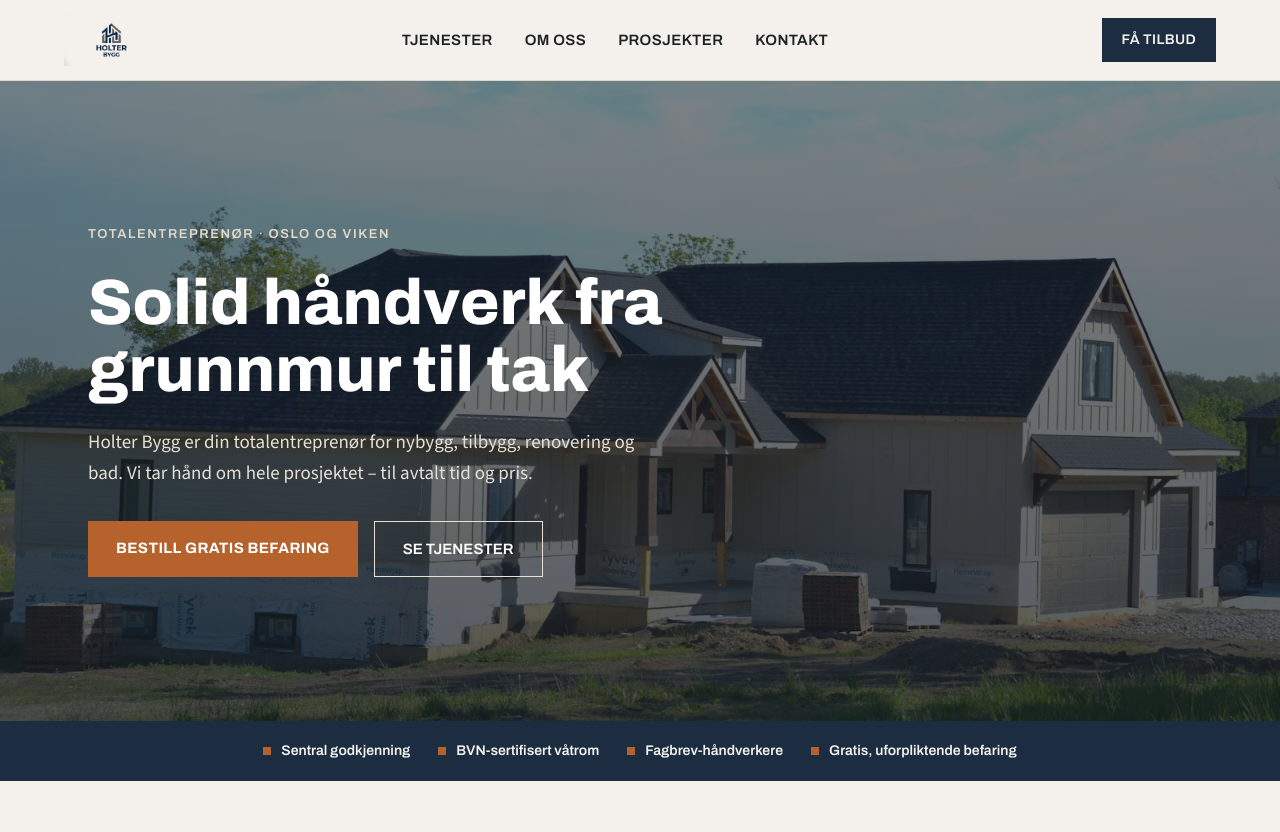
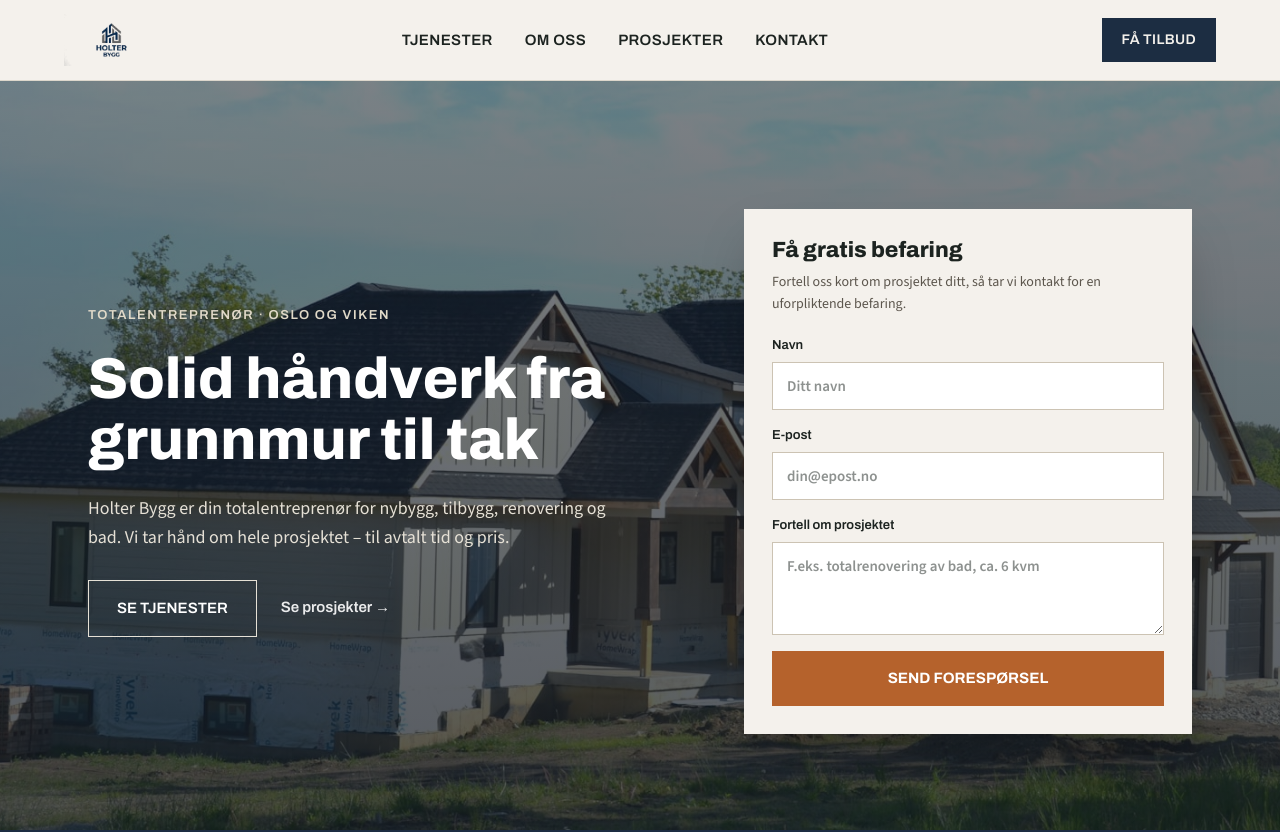
Before and after one commit to LeonardHolter/holterbygg.no, a Next.js app: page / in a window 1280 px wide. Shown: the top 832 px of the page. Built offline with nearby package versions, Linux system fonts and the light colour scheme; no server answers.

Commit message:
Add lead-capture contact form beside the hero headline

```diff
--- a/src/components/ContactForm.tsx
+++ b/src/components/ContactForm.tsx
@@ -5,7 +5,17 @@ import { trackFormSubmit } from "@/lib/gtag";
 
 type Status = "idle" | "loading" | "success" | "error";
 
-export default function ContactForm() {
+type ContactFormProps = {
+  title?: string;
+  description?: string;
+  compact?: boolean;
+};
+
+export default function ContactForm({
+  title,
+  description,
+  compact = false,
+}: ContactFormProps) {
   const [status, setStatus] = useState<Status>("idle");
   const [error, setError] = useState<string | null>(null);
 
@@ -46,7 +56,24 @@ export default function ContactForm() {
   }
 
   return (
-    <form className="flex flex-col gap-4 bg-cream p-9" onSubmit={handleSubmit}>
+    <form
+      className={`flex flex-col gap-4 bg-cream ${compact ? "p-6 sm:p-7" : "p-9"}`}
+      onSubmit={handleSubmit}
+    >
+      {(title || description) && (
+        <div className="mb-1">
+          {title && (
+            <p className="font-heading text-[22px] font-extrabold leading-tight text-ink">
+              {title}
+            </p>
+          )}
+          {description && (
+            <p className="mt-1.5 text-[14px] leading-relaxed text-stone">
+              {description}
+            </p>
+          )}
+        </div>
+      )}
       <label className="flex flex-col gap-1.5 font-heading text-[13px] font-semibold text-ink">
         Navn
         <input
@@ -71,7 +98,7 @@ export default function ContactForm() {
         Fortell om prosjektet
         <textarea
           name="message"
-          rows={4}
+          rows={compact ? 3 : 4}
           required
           placeholder="F.eks. totalrenovering av bad, ca. 6 kvm"
           className="resize-y border border-[#ccc3b3] bg-white px-3.5 py-3 font-sans text-[15px]"
--- a/src/components/Hero.tsx
+++ b/src/components/Hero.tsx
@@ -1,8 +1,9 @@
 import Image from "next/image";
+import ContactForm from "./ContactForm";
 
 export default function Hero() {
   return (
-    <section id="top" className="relative grid min-h-[640px] grid-cols-1">
+    <section id="top" className="relative min-h-[640px]">
       <div className="absolute inset-0">
         <Image
           src="/images/hero.jpg"
@@ -14,30 +15,39 @@ export default function Hero() {
         />
         <div className="absolute inset-0 bg-linear-to-b from-[rgba(20,26,34,0.55)] to-[rgba(20,26,34,0.72)]" />
       </div>
-      <div className="animate-fade-up relative mx-auto flex w-full max-w-6xl flex-col items-start gap-6 px-6 pb-24 pt-36">
+      <div className="relative mx-auto grid w-full max-w-6xl grid-cols-1 items-center gap-10 px-6 pb-20 pt-28 lg:grid-cols-2 lg:gap-16 lg:pb-24 lg:pt-32">
+        <div className="animate-fade-up flex flex-col items-start gap-6">
           <span className="font-heading text-[13px] font-semibold tracking-[0.12em] text-[#e0d9c8]">
             TOTALENTREPRENØR · OSLO OG VIKEN
           </span>
-        <h1 className="max-w-3xl text-[clamp(36px,5.5vw,64px)] font-extrabold leading-[1.05] text-white font-heading text-balance">
+          <h1 className="max-w-2xl text-[clamp(34px,4.5vw,58px)] font-extrabold leading-[1.05] text-white font-heading text-balance">
             Solid håndverk fra grunnmur til tak
           </h1>
-        <p className="max-w-xl text-[19px] leading-relaxed text-[#e6e1d6]">
+          <p className="max-w-xl text-[18px] leading-relaxed text-[#e6e1d6]">
             Holter Bygg er din totalentreprenør for nybygg, tilbygg, renovering
             og bad. Vi tar hånd om hele prosjektet – til avtalt tid og pris.
           </p>
-        <div className="mt-2 flex flex-wrap gap-4">
-          <a
-            href="#kontakt"
-            className="bg-rust px-7 py-4 font-heading text-[15px] font-bold tracking-wide text-white transition-colors hover:bg-rust-hover"
-          >
-            BESTILL GRATIS BEFARING
-          </a>
+          <div className="mt-1 flex flex-wrap gap-4">
             <a
               href="#tjenester"
               className="border-[1.5px] border-[#e6e1d6] px-7 py-4 font-heading text-[15px] font-semibold text-white transition-colors hover:bg-white/10"
             >
               SE TJENESTER
             </a>
+            <a
+              href="#prosjekter"
+              className="px-2 py-4 font-heading text-[15px] font-semibold text-white/90 underline-offset-4 transition-colors hover:text-white hover:underline"
+            >
+              Se prosjekter →
+            </a>
+          </div>
+        </div>
+        <div className="animate-fade-up w-full shadow-2xl lg:max-w-md lg:justify-self-end">
+          <ContactForm
+            compact
+            title="Få gratis befaring"
+            description="Fortell oss kort om prosjektet ditt, så tar vi kontakt for en uforpliktende befaring."
+          />
         </div>
       </div>
     </section>
```
Lines whose indentation alone changed are shown as unchanged.
